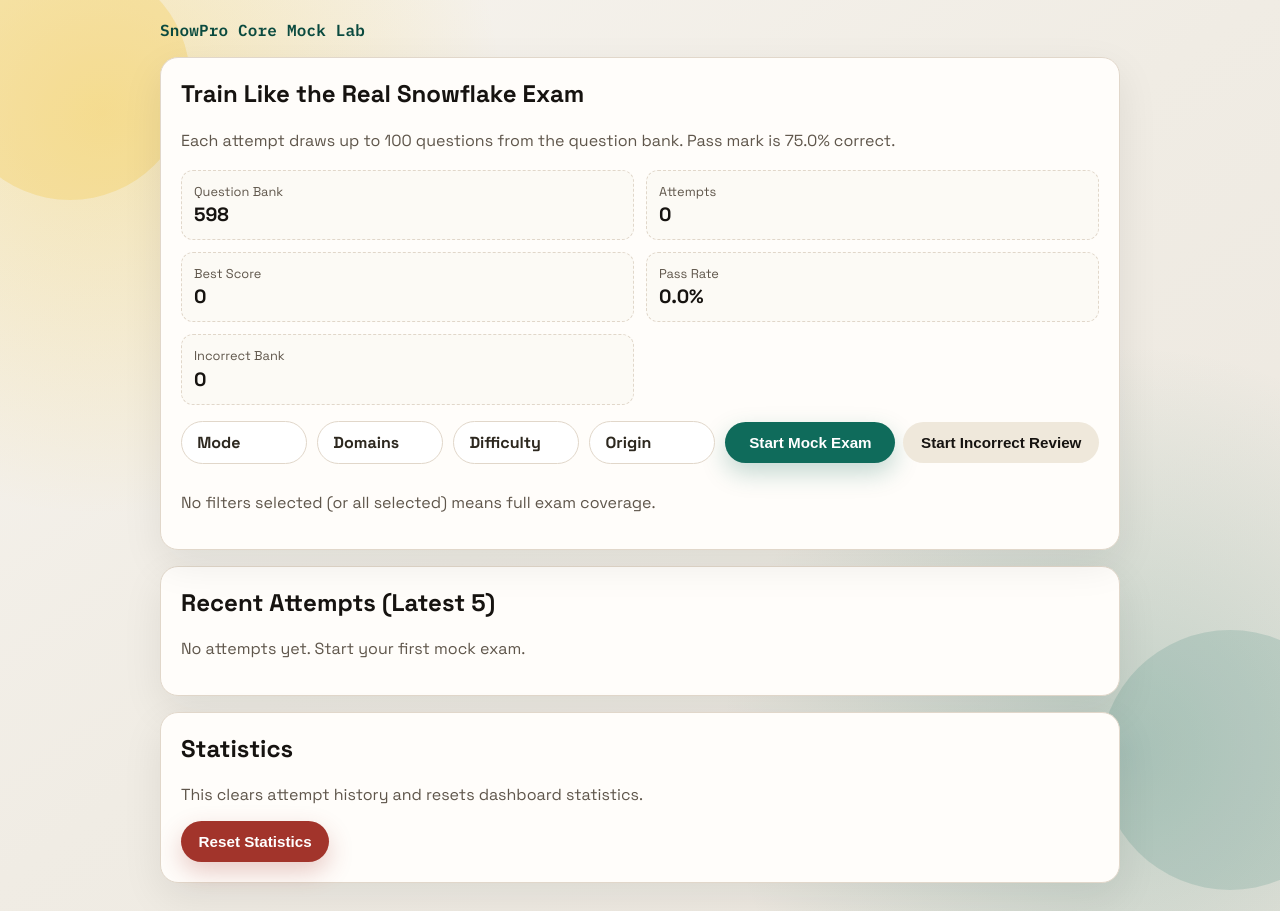
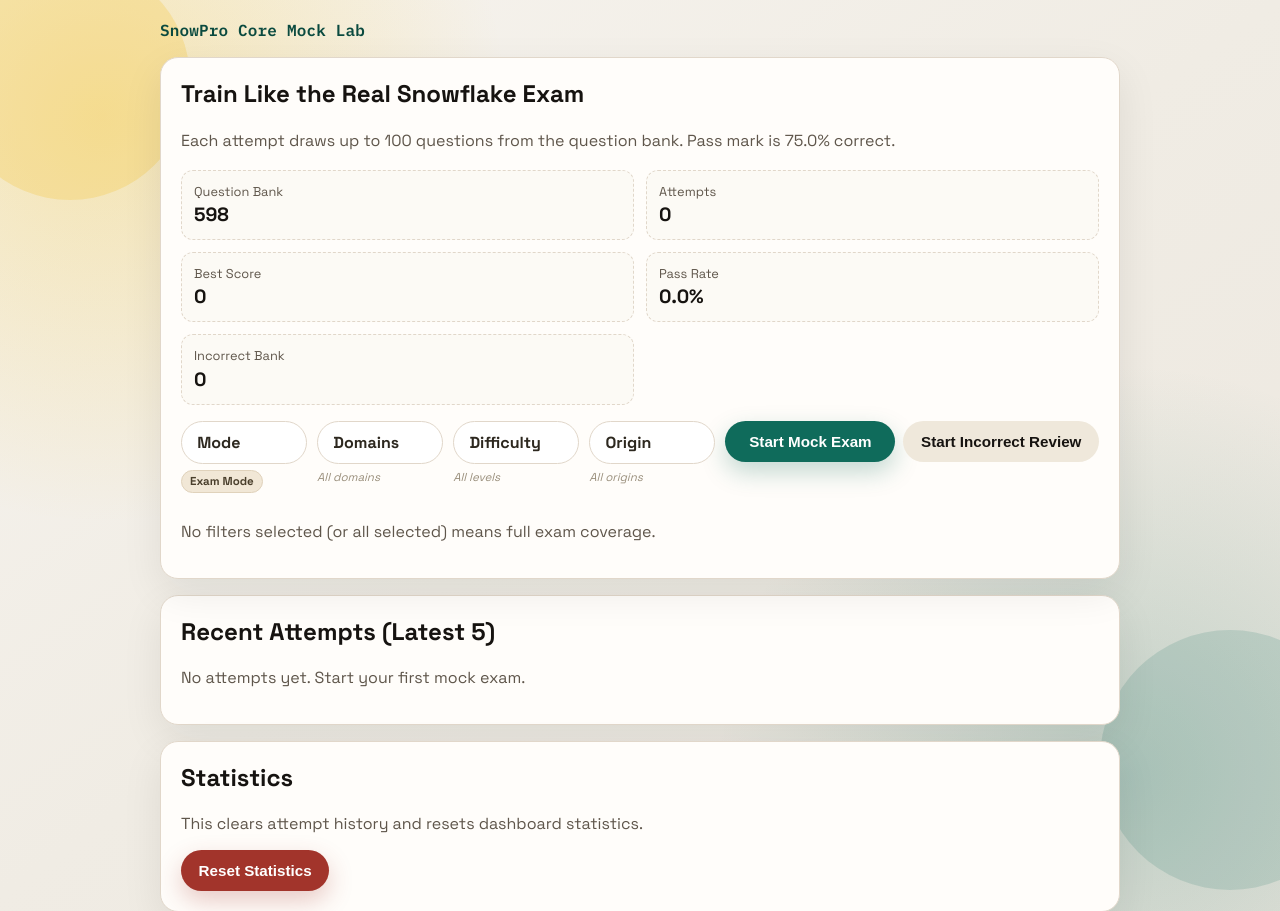
Before and after one commit to parhambrz/snowpro-core, a Flask app: page / in a window 1280 px wide. Shown: the top 911 px of the page. Run offline with Flask 3, Linux system fonts and the light colour scheme; some libraries are stand-ins or nearby versions.

Commit message:
Show selected filter options as chips below each menu

```diff
--- a/src/static/styles.css
+++ b/src/static/styles.css
@@ -147,15 +147,25 @@
 
 .settings-inline-row {
   display: flex;
-  align-items: center;
+  align-items: flex-start;
   justify-content: space-between;
   gap: 0.65rem;
   width: 100%;
 }
 
+.filter-group {
+  flex: 1 1 0;
+  display: flex;
+  flex-direction: column;
+  gap: 0;
+}
+
+.mode-group {
+  max-width: 180px;
+}
+
 .inline-dropdown {
   position: relative;
-  flex: 1 1 0;
 }
 
 .inline-dropdown summary {
@@ -213,10 +223,6 @@
   white-space: nowrap;
 }
 
-.mode-dropdown {
-  max-width: 180px;
-}
-
 .check-item {
   display: flex;
   gap: 0.55rem;
@@ -233,6 +239,32 @@
 
 .check-item input {
   margin-top: 0.2rem;
+}
+
+.selected-tags {
+  display: flex;
+  flex-wrap: wrap;
+  gap: 0.3rem;
+  margin-top: 0.4rem;
+}
+
+.selected-chip {
+  display: inline-flex;
+  align-items: center;
+  font-size: 0.72rem;
+  font-weight: 600;
+  line-height: 1;
+  padding: 0.28rem 0.5rem;
+  border-radius: 999px;
+  background: #f1e7d6;
+  color: #4a3f2c;
+  border: 1px solid #e0d2bb;
+}
+
+.selected-empty {
+  font-size: 0.72rem;
+  font-style: italic;
+  color: #9a8f7c;
 }
 
 .draft-box {
@@ -560,7 +592,7 @@
     width: 100%;
   }
 
-  .mode-dropdown {
+  .mode-group {
     max-width: none;
   }
 
--- a/src/templates/index.html
+++ b/src/templates/index.html
@@ -36,6 +36,7 @@
 
   <form method="post" action="{{ url_for('start_exam') }}" class="config-form">
     <div class="settings-inline-row">
+      <div class="filter-group mode-group">
         <details class="inline-dropdown mode-dropdown">
           <summary>Mode</summary>
           <div class="dropdown-menu">
@@ -49,7 +50,10 @@
             </label>
           </div>
         </details>
+        <div class="selected-tags" data-empty="None"></div>
+      </div>
 
+      <div class="filter-group">
         <details class="inline-dropdown">
           <summary>Domains</summary>
           <div class="dropdown-menu">
@@ -61,7 +65,10 @@
             {% endfor %}
           </div>
         </details>
+        <div class="selected-tags" data-empty="All domains"></div>
+      </div>
 
+      <div class="filter-group">
         <details class="inline-dropdown">
           <summary>Difficulty</summary>
           <div class="dropdown-menu">
@@ -73,7 +80,10 @@
             {% endfor %}
           </div>
         </details>
+        <div class="selected-tags" data-empty="All levels"></div>
+      </div>
 
+      <div class="filter-group">
         <details class="inline-dropdown">
           <summary>Origin</summary>
           <div class="dropdown-menu">
@@ -85,6 +95,8 @@
             {% endfor %}
           </div>
         </details>
+        <div class="selected-tags" data-empty="All origins"></div>
+      </div>
 
       <div class="start-buttons">
         <button class="btn-primary" type="submit" name="source" value="regular">Start Mock Exam</button>
@@ -139,4 +151,42 @@
     <button class="btn-danger" type="submit">Reset Statistics</button>
   </form>
 </section>
+
+<script>
+  (function () {
+    const groups = document.querySelectorAll(".config-form .filter-group");
+
+    function renderTags(group) {
+      const container = group.querySelector(".selected-tags");
+      if (!container) return;
+
+      const checked = group.querySelectorAll(".inline-dropdown input:checked");
+      container.innerHTML = "";
+
+      if (checked.length === 0) {
+        const empty = document.createElement("span");
+        empty.className = "selected-empty";
+        empty.textContent = container.dataset.empty || "None";
+        container.appendChild(empty);
+        return;
+      }
+
+      checked.forEach(function (input) {
+        const label = input.closest("label");
+        const text = label ? label.textContent.trim() : input.value;
+        const chip = document.createElement("span");
+        chip.className = "selected-chip";
+        chip.textContent = text;
+        container.appendChild(chip);
+      });
+    }
+
+    groups.forEach(function (group) {
+      group.addEventListener("change", function () {
+        renderTags(group);
+      });
+      renderTags(group);
+    });
+  })();
+</script>
 {% endblock %}
```
Lines whose indentation alone changed are shown as unchanged.
